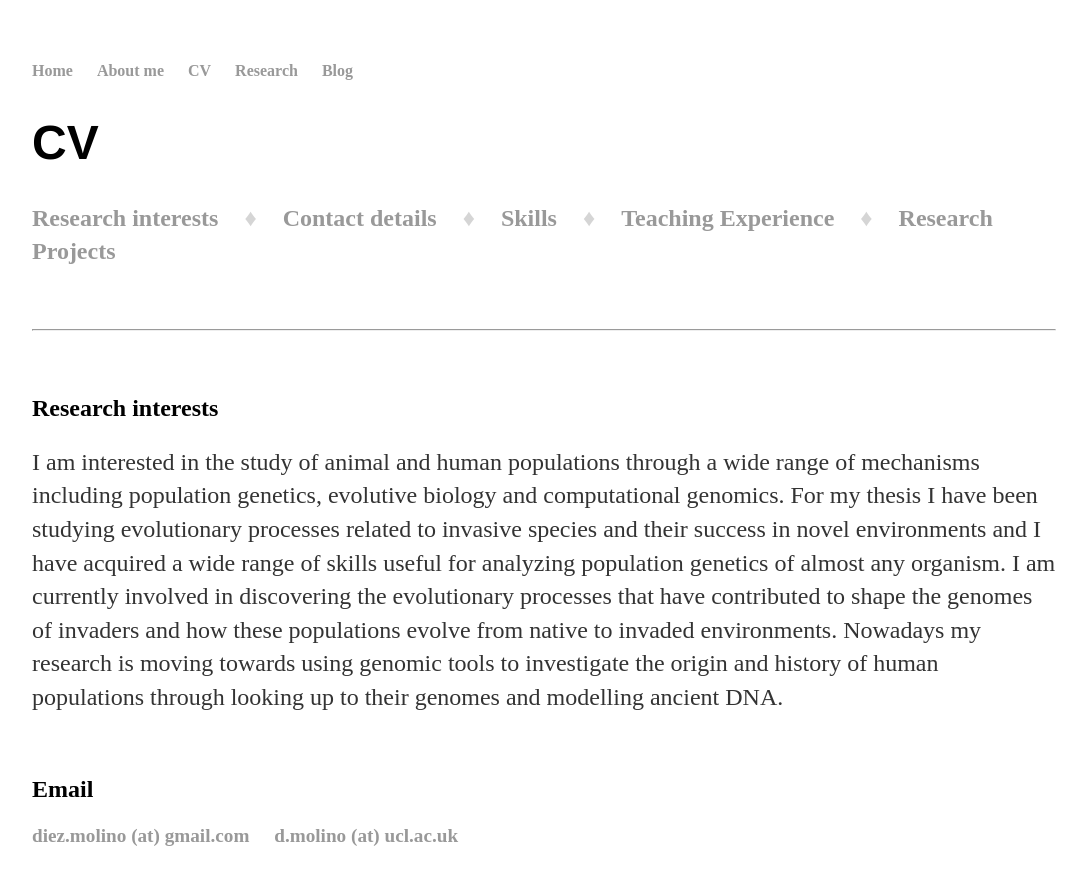
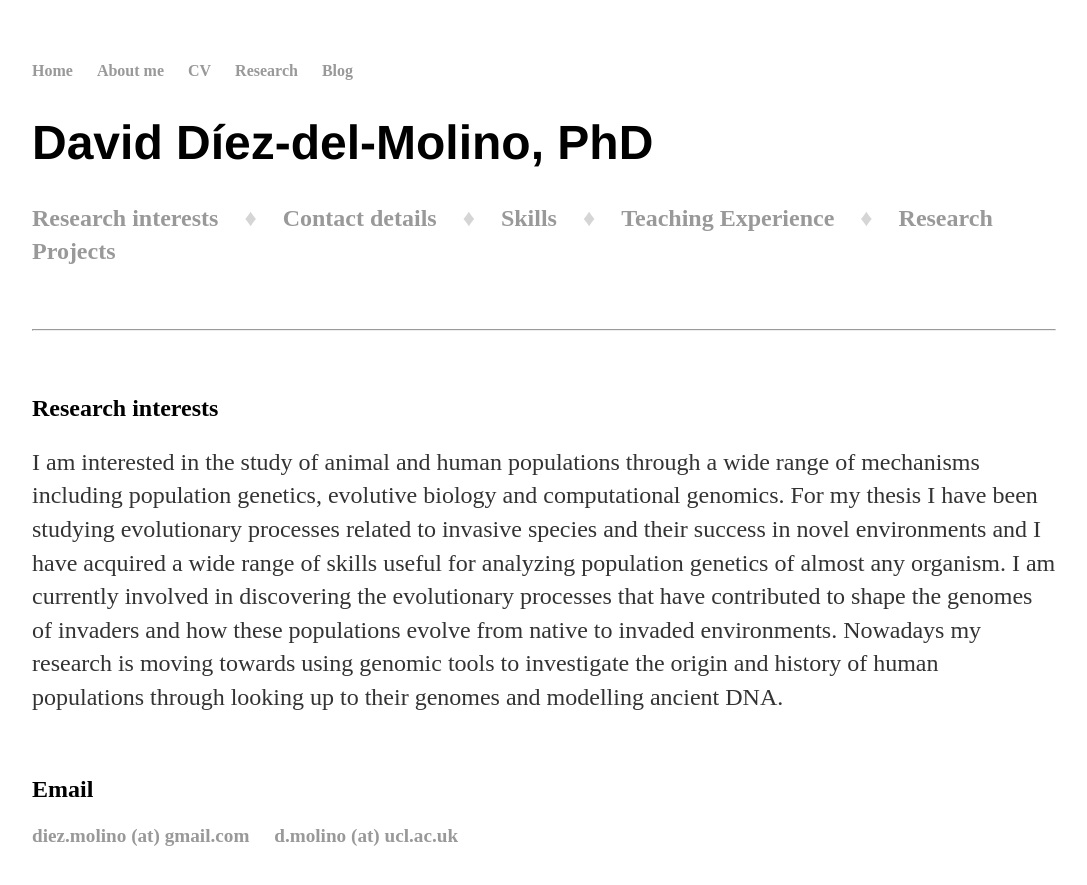
Before and after one commit to DiezMolino/diezmolino.github.io, a Jekyll site: the page cv/index.html, which Jekyll copies as it is, in a window 1280 px wide and 900 px high. Shown: the top 885 px of the window, without its empty margins (96-1183 px from the left). Built offline with Jekyll 4.4.1, drawn with Linux system fonts in a browser that asks for light colours.

Commit message:
Update index.html

```diff
--- a/cv/index.html
+++ b/cv/index.html
@@ -18,7 +18,7 @@
 		<div class="container">
     		<div class="blurb">
 
-<h1> CV </h1>
+<h1> David Díez-del-Molino, PhD </h1>
 
 <nav>
 <ul>
```
